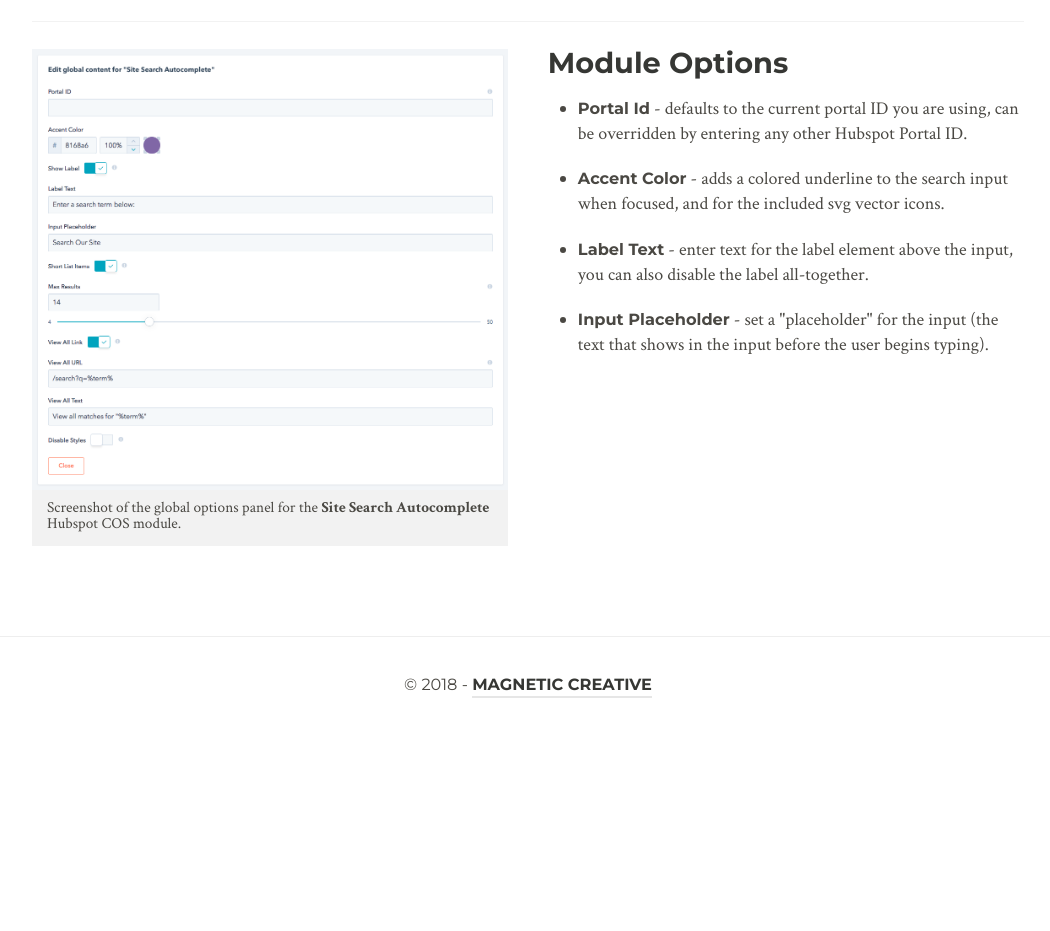
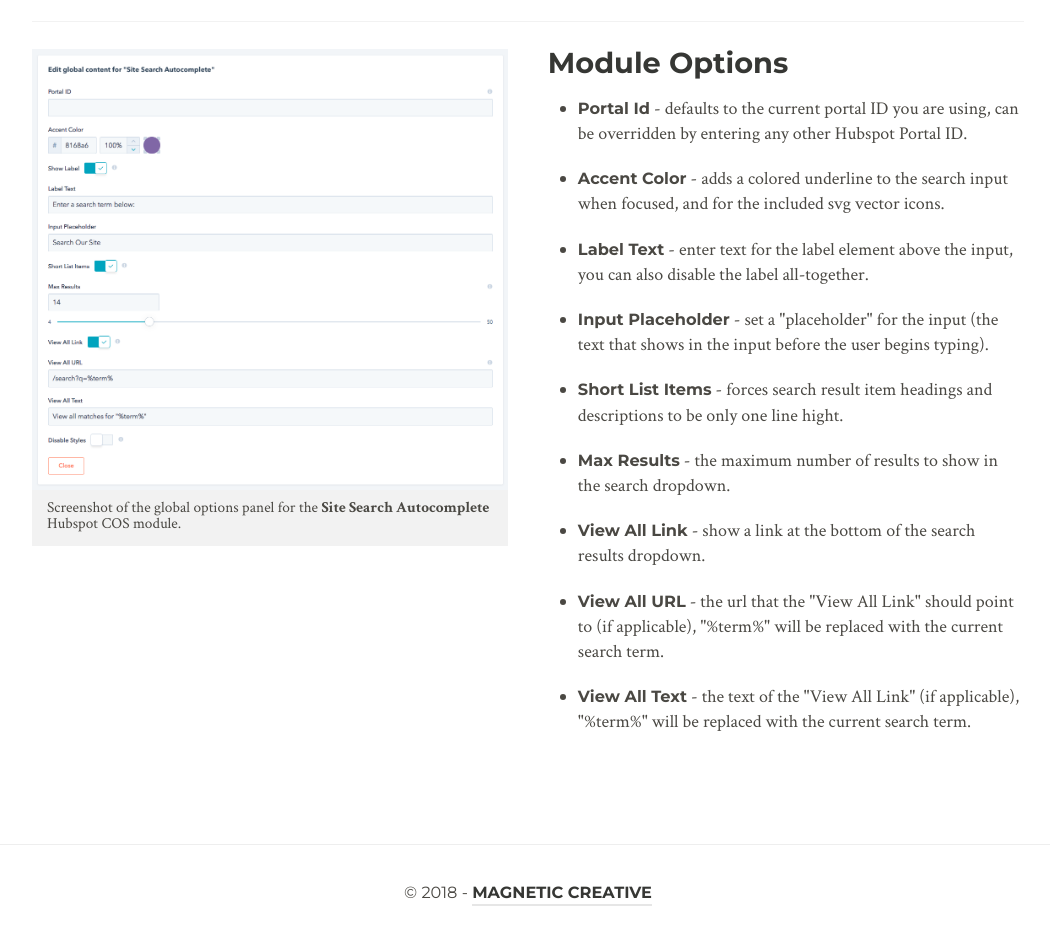
Before and after one commit to magn3tic/hubspot-site-search-autocomplete, a website: page docs/hubspot-cos-module.html in a window 1280 px wide. Shown: the part 295-1226 px from the top of the page, without its empty margins (112-1162 px from the left). Before the commit the page ends 1043 px from the top, so only its background shows below. Drawn offline with Linux system fonts and the light colour scheme.

Commit message:
✏️ docs

```diff
--- a/docs/hubspot-cos-module.html
+++ b/docs/hubspot-cos-module.html
@@ -57,6 +57,11 @@
               <li><strong>Accent Color</strong> - adds a colored underline to the search input when focused, and for the included svg vector icons.</li>
               <li><strong>Label Text</strong> - enter text for the label element above the input, you can also disable the label all-together.</li>
               <li><strong>Input Placeholder</strong> - set a "placeholder" for the input (the text that shows in the input before the user begins typing).</li>
+              <li><strong>Short List Items</strong> - forces search result item headings and descriptions to be only one line hight. </li>
+              <li><strong>Max Results</strong> - the maximum number of results to show in the search dropdown.</li>
+              <li><strong>View All Link</strong> - show a link at the bottom of the search results dropdown.</li>
+              <li><strong>View All URL</strong> - the url that the "View All Link" should point to (if applicable), "%term%" will be replaced with the current search term.</li>
+              <li><strong>View All Text</strong> - the text of the "View All Link" (if applicable), "%term%" will be replaced with the current search term.</li>
             </ul>
           </div>
         </div>
```
Also changed, not shown: docs/index.html (+4 -6 lines).
